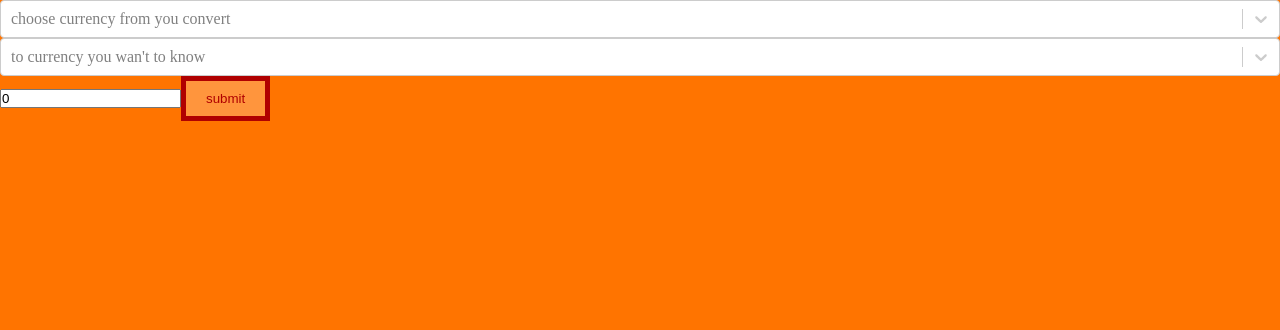
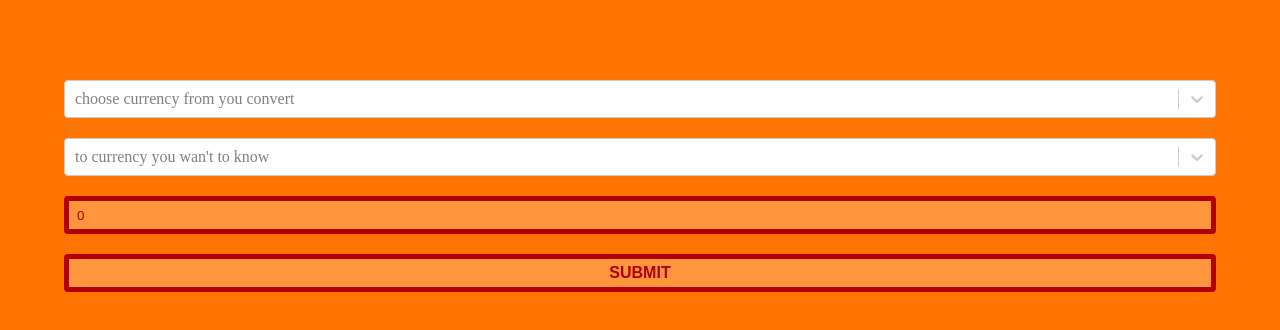
Before and after one commit to hydraChaosu/currencyv2, a React (Create React App) app: page / in a window 1280 px wide. Shown: the top 330 px of the page. Built offline with nearby package versions, Linux system fonts and the light colour scheme.

Commit message:
Add styles

```diff
--- a/src/App.js
+++ b/src/App.js
@@ -32,7 +32,7 @@ class App extends Component {
     const value = e.target.value;
     const name = e.target.name;
     console.log(name || 0);
-    if (value > 0) {
+    if (value >= 0) {
       this.setState(state => ({
         [name]: value,
         result: ""
@@ -144,6 +144,7 @@ class App extends Component {
       <div className="App">
         <form onSubmit={this.handleSubmit}>
           <Select
+            className="select"
             value={this.state.selectedOptionFrom}
             onChange={this.handleChangeFrom}
             options={optionFrom}
@@ -152,6 +153,7 @@ class App extends Component {
             placeholder="choose currency from you convert"
           />
           <Select
+            className="select"
             value={this.state.selectedOptionTo}
             onChange={this.handleChangeTo}
             options={optionTo}
@@ -160,6 +162,7 @@ class App extends Component {
             placeholder="to currency you wan't to know"
           />
           <input
+            className="input"
             type="number"
             id="amount"
             name="value"
@@ -168,12 +171,14 @@ class App extends Component {
           />
           <button>submit</button>
         </form>
-        <h1>
-          {this.state.value !== 0 && this.state.result !== ""
-            ? `${this.state.value} ${this.state.currencyFrom} is worth
+        <div className="result">
+          <p>
+            {this.state.value !== 0 && this.state.result !== ""
+              ? `${this.state.value} ${this.state.currencyFrom} is worth
           ${this.state.result} ${this.state.currencyTo}`
-            : ""}
-        </h1>
+              : ""}
+          </p>
+        </div>
       </div>
     );
   }
--- a/src/styles.scss
+++ b/src/styles.scss
@@ -5,14 +5,60 @@
 }
 
 .App {
+  display: flex;
+  flex-direction: column;
   height: 100vh;
+  padding: 10vh 5vw;
   background-color: #ff7400;
 }
 
-button {
-  padding: 10px 20px;
+.select {
+  margin-bottom: 20px;
+  // border: 5px solid;
+  // border-color: #b00000;
+  // background-color: #ff7400;
+}
+
+.input {
+  height: 38px;
+  width: 100%;
+  padding: 2px 8px;
+  margin-bottom: 20px;
   color: #b00000;
   background-color: #ff953d;
   border: 5px solid;
   border-color: #b00000;
+  border-radius: 4px;
 }
+
+.input:focus {
+  color: hsl(0, 0, 0);
+}
+
+button {
+  display: block;
+  width: 100%;
+  padding: 5px 8px;
+  margin-bottom: 20px;
+  color: #b00000;
+  background-color: #ff953d;
+  border: 5px solid;
+  border-color: #b00000;
+  border-radius: 4px;
+  text-transform: uppercase;
+  font-size: 16px;
+  font-weight: bold;
+}
+
+.result {
+  display: flex;
+  flex-grow: 1;
+  justify-content: center;
+  align-items: center;
+}
+
+p {
+  color: #b00000;
+  font-size: 24px;
+  font-weight: bold;
+}
```
